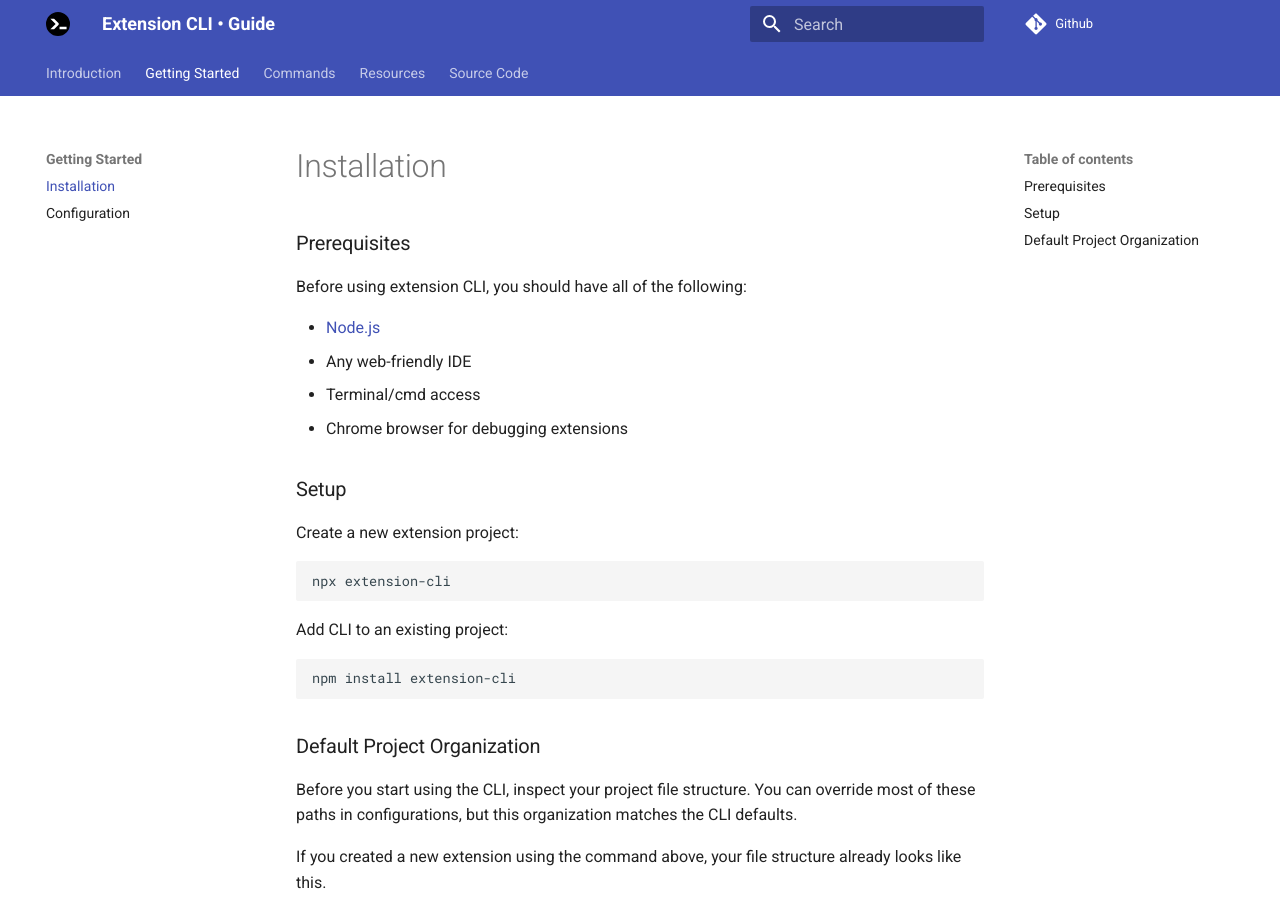
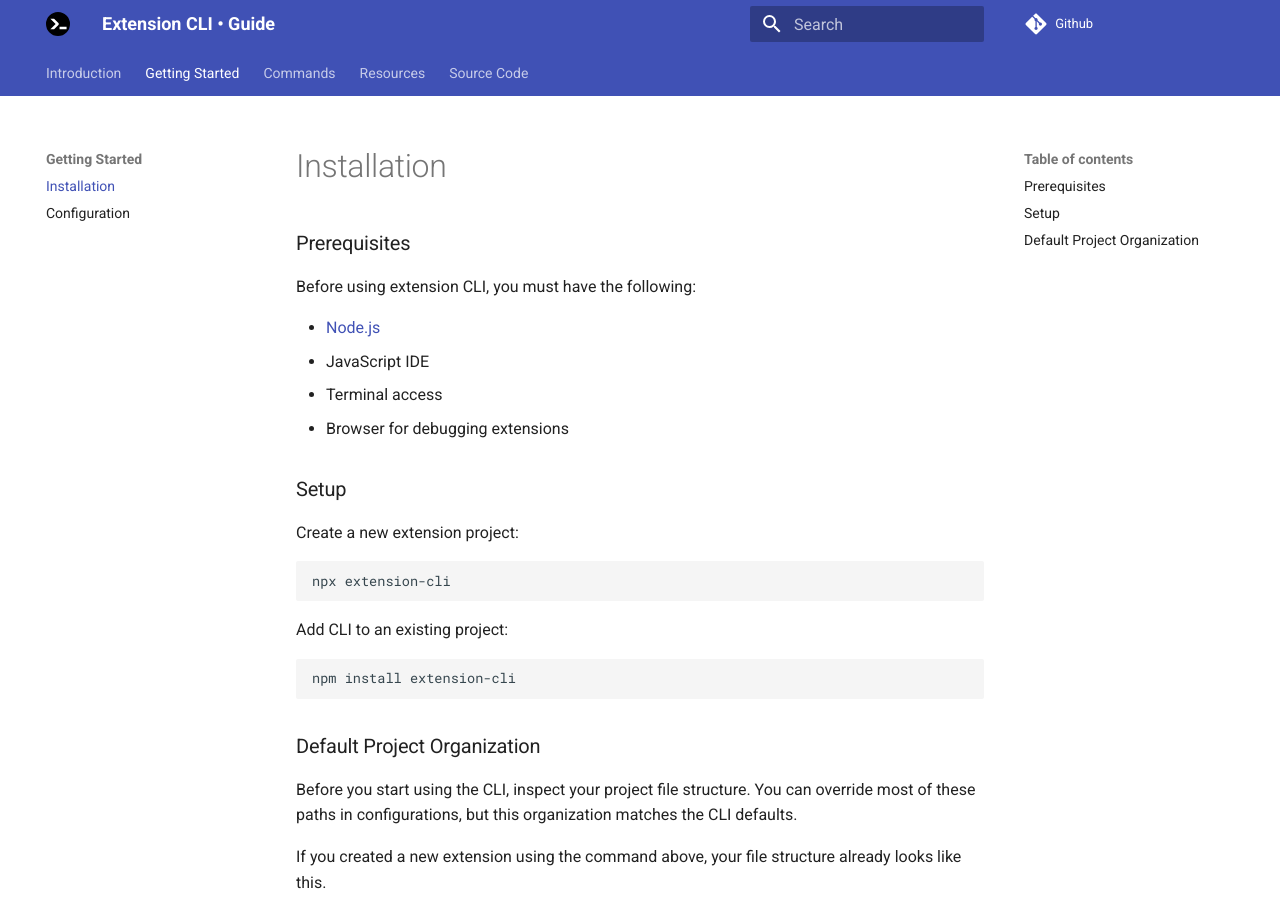
Before and after one commit to MobileFirstLLC/extension-cli, an MkDocs documentation site: the page built from guide/01-getting-started.md, in a window 1280 px wide and 900 px high. Built offline with MkDocs 1.6.1 and Material for MkDocs 9.7.7, drawn with Linux system fonts in a browser that asks for light colours; comment, search, counter and statistics services are not loaded.

Commit message:
docs: update guide

```diff
--- a/guide/01-getting-started.md
+++ b/guide/01-getting-started.md
@@ -2,12 +2,12 @@
 
 ### Prerequisites
 
-Before using extension CLI, you should have all of the following:
+Before using extension CLI, you must have the following:
 
 - [Node.js](https://nodejs.org/en/download/)
-- Any web-friendly IDE
-- Terminal/cmd access
-- Chrome browser for debugging extensions
+- JavaScript IDE
+- Terminal access
+- Browser for debugging extensions
 
 ### Setup
 
```
Also changed, not shown: guide/09-release-notes.md (+6 -0 lines).
